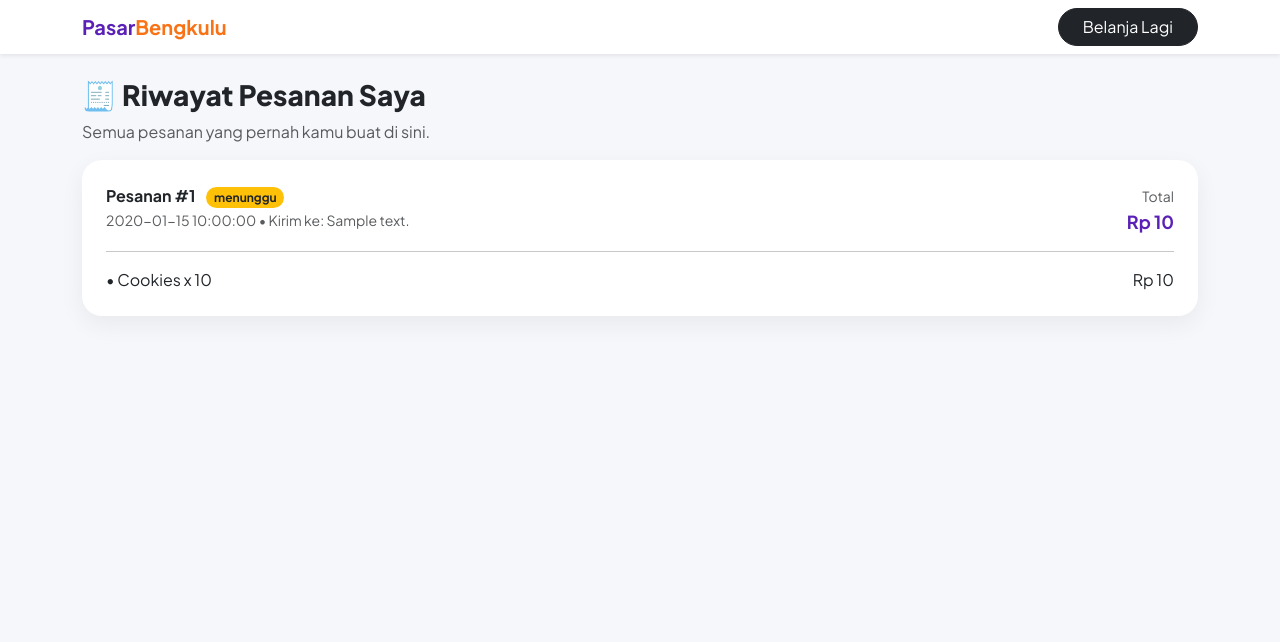
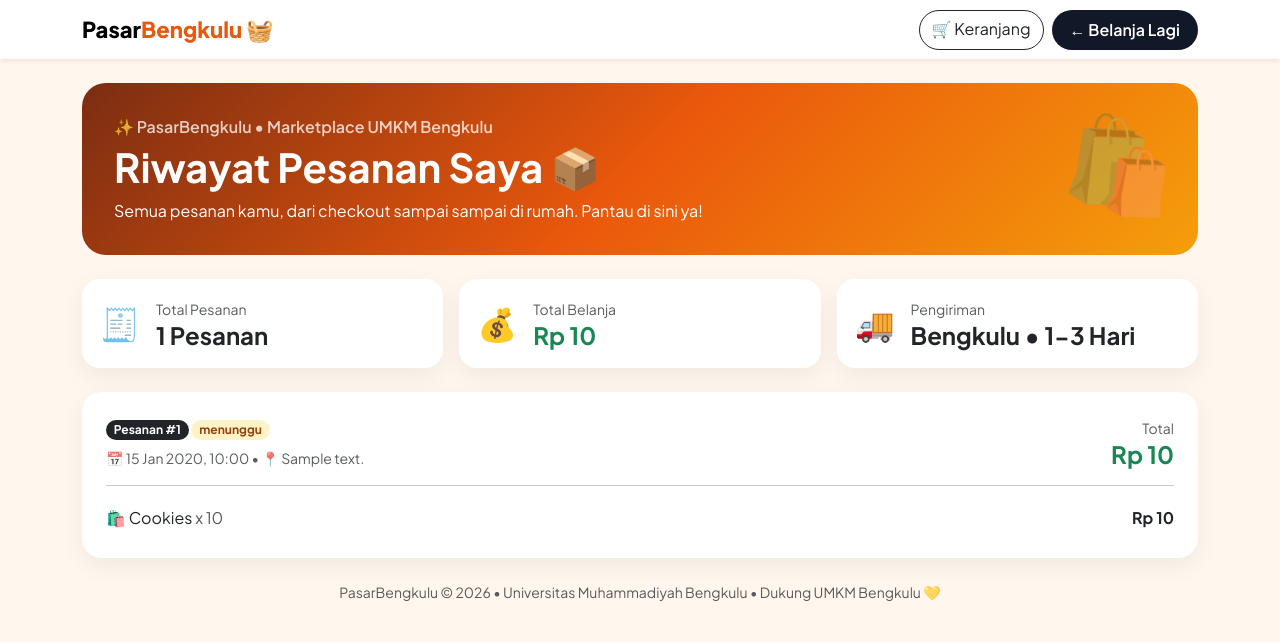
Before and after one commit to divkadiv22-png/pasarbengkulu, a PHP site: page /pesanan.php in a window 1280 px wide. Shown: the top 642 px of the page. Run offline with PHP 8.4, Linux system fonts and the light colour scheme; data comes from the database, SQL or seed files in the repository; tables that the repository leaves empty hold one stand-in row (values such as "Sample post").

Commit message:
Update pesanan.php

```diff
--- a/pesanan.php
+++ b/pesanan.php
@@ -1,27 +1,94 @@
-<?php include 'config.php'; ?>
-<!DOCTYPE html><html><head>
+<?php include 'config.php';
+$pesanan = $conn->query("SELECT * FROM pesanan ORDER BY tanggal DESC");
+$total_pesanan = $pesanan->num_rows;
+$total_belanja = 0;
+$pesanan2 = $conn->query("SELECT SUM(total) as t FROM pesanan");
+if($r=$pesanan2->fetch_assoc()) $total_belanja = $r['t'] ?? 0;
+?>
+<!DOCTYPE html>
+<html lang="id">
+<head>
+<meta charset="UTF-8">
 <meta name="viewport" content="width=device-width, initial-scale=1">
-<link href="https://cdn.jsdelivr.net/npm/bootstrap@5.3.0/dist/css/bootstrap.min.css" rel="stylesheet">
+<title>Riwayat Pesanan - PasarBengkulu</title>
+<link href="https://cdn.jsdelivr.net/npm/bootstrap@5.3.3/dist/css/bootstrap.min.css" rel="stylesheet">
 <link href="https://fonts.googleapis.com/css2?family=Plus+Jakarta+Sans:wght@400;600;700;800&display=swap" rel="stylesheet">
-<style>body{font-family:'Plus Jakarta Sans',sans-serif;background:#f6f7fb}.card{border:none;border-radius:20px;box-shadow:0 8px 25px rgba(0,0,0,.06)}</style>
-</head><body>
-<nav class="navbar bg-white shadow-sm sticky-top"><div class="container d-flex justify-content-between"><a href="index.php" class="text-decoration-none fw-bold fs-5" style="color:#5b21b6">Pasar<span style="color:#f97316">Bengkulu</span></a><a href="index.php" class="btn btn-dark rounded-pill px-4">Belanja Lagi</a></div></nav>
-<div class="container mt-4">
-<h3 style="font-weight:800">🧾 Riwayat Pesanan Saya</h3>
-<p class="text-muted">Semua pesanan yang pernah kamu buat di sini.</p>
+<style>
+body{font-family:'Plus Jakarta Sans',sans-serif;background:#FFF7ED}
+.navbar-brand{font-weight:800;font-size:22px}
+.navbar-brand span{color:#EA580C}
+.hero{background:linear-gradient(135deg,#7C2D12,#EA580C,#F59E0B);color:white;border-radius:24px;padding:32px;position:relative;overflow:hidden}
+.hero:after{content:"🛍️";position:absolute;right:20px;top:10px;font-size:90px;opacity:.25;transform:rotate(10deg)}
+.stat-card{background:white;border-radius:18px;padding:18px;border:0;box-shadow:0 8px 25px rgba(0,0,0,.06)}
+.order-card{background:white;border-radius:20px;border:0;box-shadow:0 8px 25px rgba(0,0,0,.06);overflow:hidden;transition:.2s}
+.order-card:hover{transform:translateY(-3px);box-shadow:0 14px 30px rgba(0,0,0,.1)}
+.badge-menunggu{background:#FEF3C7;color:#92400E}
+.badge-selesai{background:#DCFCE7;color:#166534}
+.badge-diproses{background:#DBEAFE;color:#1E40AF}
+.btn-orange{background:#EA580C;color:white;border-radius:999px;font-weight:700;padding:10px 22px;border:0}
+.btn-orange:hover{background:#C2410C;color:white}
+.btn-dark-pill{background:#111827;color:white;border-radius:999px;padding:8px 18px;font-weight:600;text-decoration:none}
+.empty-icon{font-size:64px}
+</style>
+</head>
+<body>
 
-<?php $q=$conn->query("SELECT * FROM pesanan ORDER BY id DESC"); if($q->num_rows==0){ echo "<div class='card p-5 text-center'><div style='font-size:60px'>📦</div><h5>Belum ada pesanan</h5><p class='text-muted'>Yuk checkout dulu di keranjang</p><a href='index.php' class='btn btn-dark rounded-pill'>Belanja Sekarang</a></div>"; } ?>
+<nav class="navbar navbar-expand-lg bg-white shadow-sm sticky-top">
+  <div class="container">
+    <a class="navbar-brand" href="index.php">Pasar<span>Bengkulu</span> 🧺</a>
+    <div class="ms-auto d-flex gap-2">
+      <a href="keranjang.php" class="btn btn-outline-dark rounded-pill">🛒 Keranjang</a>
+      <a href="index.php" class="btn-dark-pill">← Belanja Lagi</a>
+    </div>
+  </div>
+</nav>
 
-<?php while($ps=$q->fetch_assoc()){ ?>
-<div class="card p-4 mb-3">
-  <div class="d-flex justify-content-between flex-wrap">
-    <div><b>Pesanan #<?= $ps['id'] ?></b> <span class="badge bg-warning text-dark rounded-pill ms-2"><?= $ps['status'] ?></span><br><small class="text-muted"><?= $ps['tanggal'] ?> • Kirim ke: <?= $ps['alamat_kirim'] ?></small></div>
-    <div class="text-end"><small class="text-muted">Total</small><br><b style="color:#5b21b6;font-size:18px">Rp <?= number_format($ps['total']) ?></b></div>
+<div class="container py-4">
+  <div class="hero mb-4">
+    <p class="mb-1 opacity-75 fw-semibold">✨ PasarBengkulu • Marketplace UMKM Bengkulu</p>
+    <h1 class="fw-bold display-6">Riwayat Pesanan Saya 📦</h1>
+    <p class="mb-0 opacity-90">Semua pesanan kamu, dari checkout sampai sampai di rumah. Pantau di sini ya!</p>
   </div>
-  <hr>
-  <?php $d=$conn->query("SELECT detail_pesanan.*, produk.nama FROM detail_pesanan LEFT JOIN produk ON detail_pesanan.produk_id=produk.id WHERE pesanan_id={$ps['id']}"); while($item=$d->fetch_assoc()){ ?>
-  <div class="d-flex justify-content-between"><span>• <?= $item['nama'] ?> x <?= $item['jumlah'] ?></span><span>Rp <?= number_format($item['subtotal']) ?></span></div>
-  <?php } ?>
+
+  <div class="row g-3 mb-4">
+    <div class="col-md-4"><div class="stat-card d-flex align-items-center gap-3"><div style="font-size:32px">🧾</div><div><small class="text-muted">Total Pesanan</small><h4 class="mb-0 fw-bold"><?= $total_pesanan ?> Pesanan</h4></div></div></div>
+    <div class="col-md-4"><div class="stat-card d-flex align-items-center gap-3"><div style="font-size:32px">💰</div><div><small class="text-muted">Total Belanja</small><h4 class="mb-0 fw-bold text-success">Rp <?= number_format($total_belanja,0,',','.') ?></h4></div></div></div>
+    <div class="col-md-4"><div class="stat-card d-flex align-items-center gap-3"><div style="font-size:32px">🚚</div><div><small class="text-muted">Pengiriman</small><h4 class="mb-0 fw-bold">Bengkulu • 1-3 Hari</h4></div></div></div>
+  </div>
+
+  <?php if($total_pesanan==0): ?>
+  <div class="card order-card text-center p-5">
+    <div class="empty-icon">📦</div>
+    <h4 class="fw-bold mt-2">Belum ada pesanan nih</h4>
+    <p class="text-muted">Yuk checkout dulu di keranjang, biar pesanan kamu muncul di sini.</p>
+    <div><a href="index.php" class="btn-orange text-decoration-none d-inline-block">Belanja Sekarang →</a></div>
+    <div class="row g-2 mt-4 text-start">
+      <div class="col-md-4"><div class="bg-light rounded-4 p-3">🍌 <b>Keripik Pisang</b><br><small class="text-muted">Rp 25.000 • Terlaris</small></div></div>
+      <div class="col-md-4"><div class="bg-light rounded-4 p-3">👜 <b>Tas Anyaman</b><br><small class="text-muted">Rp 85.000 • Handmade</small></div></div>
+      <div class="col-md-4"><div class="bg-light rounded-4 p-3">👘 <b>Batik Bengkulu</b><br><small class="text-muted">Rp 150.000 • Premium</small></div></div>
+    </div>
+  </div>
+  <?php else: ?>
+    <?php while($p=$pesanan->fetch_assoc()):
+      $badge = $p['status']=='Selesai' ? 'badge-selesai' : ($p['status']=='Diproses' ? 'badge-diproses' : 'badge-menunggu');
+      $detail = $conn->query("SELECT dp.*, pr.nama FROM detail_pesanan dp JOIN produk pr ON dp.produk_id=pr.id WHERE dp.pesanan_id=".$p['id']);
+    ?>
+    <div class="card order-card mb-3">
+      <div class="card-body p-4">
+        <div class="d-flex justify-content-between flex-wrap gap-2">
+          <div><span class="badge bg-dark rounded-pill">Pesanan #<?= $p['id'] ?></span> <span class="badge <?= $badge ?> rounded-pill"><?= htmlspecialchars($p['status']) ?></span><div class="text-muted small mt-2">📅 <?= date('d M Y, H:i', strtotime($p['tanggal'])) ?> • 📍 <?= htmlspecialchars($p['alamat_kirim']) ?></div></div>
+          <div class="text-end"><small class="text-muted">Total</small><h4 class="fw-bold text-success mb-0">Rp <?= number_format($p['total'],0,',','.') ?></h4></div>
+        </div>
+        <hr>
+        <?php while($d=$detail->fetch_assoc()): ?>
+        <div class="d-flex justify-content-between py-1"><span>🛍️ <?= htmlspecialchars($d['nama']) ?> <span class="text-muted">x <?= $d['jumlah'] ?></span></span><b>Rp <?= number_format($d['subtotal'],0,',','.') ?></b></div>
+        <?php endwhile; ?>
+      </div>
+    </div>
+    <?php endwhile; ?>
+  <?php endif; ?>
+
+  <p class="text-center text-muted small mt-4">PasarBengkulu © 2026 • Universitas Muhammadiyah Bengkulu • Dukung UMKM Bengkulu 💛</p>
 </div>
-<?php } ?>
-</div></body></html>
+</body>
+</html>
```
